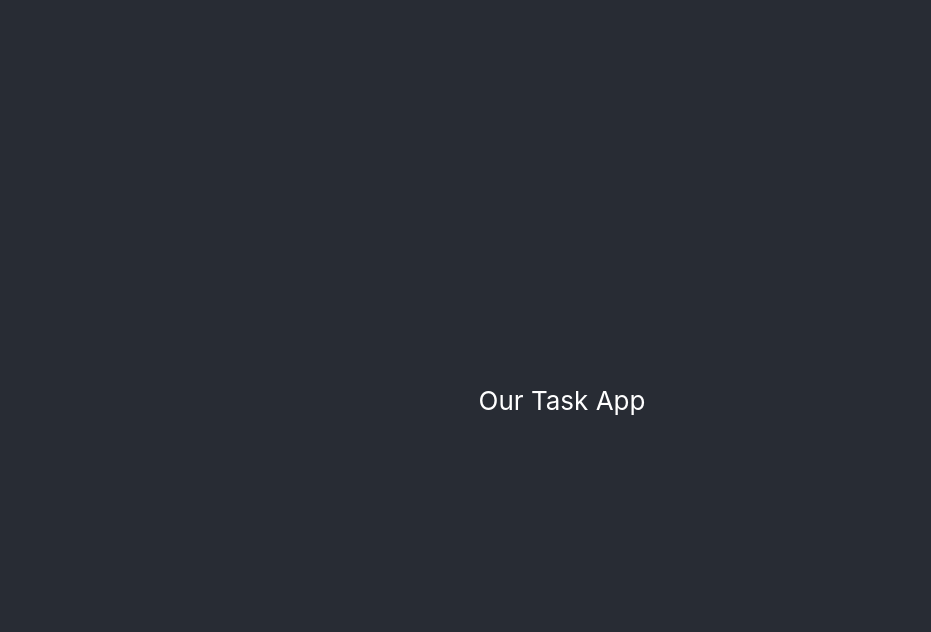
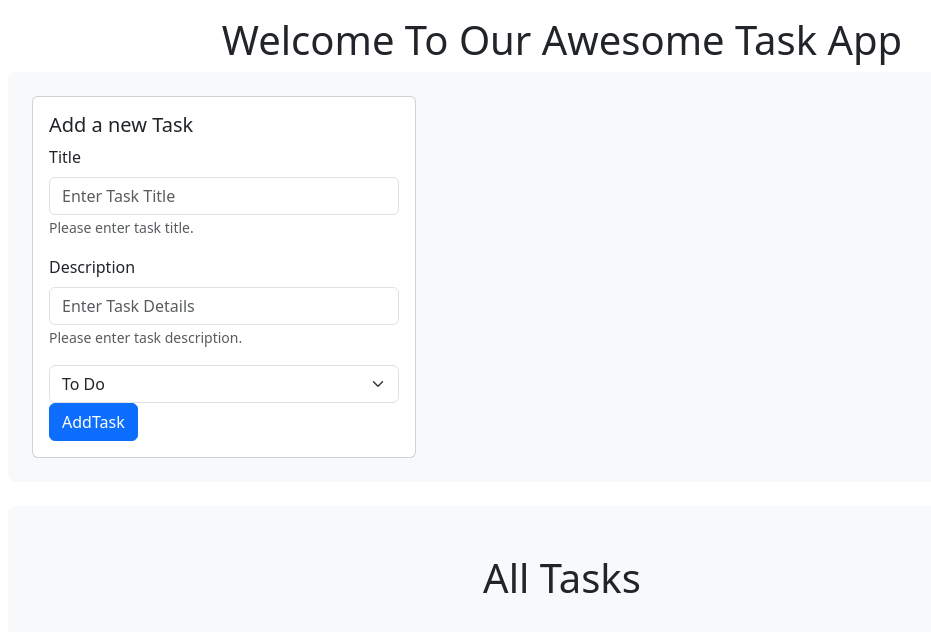
Before and after one commit to flukebox/TaskApp, a React (Create React App) app in the folder app/: page / in a window 1280 px wide. Shown: the top 632 px of the page, without its empty margins (78-1009 px from the left). Built offline with nearby package versions, Linux system fonts and the light colour scheme.

Commit message:
Static Task App

```diff
--- a/app/package.json
+++ b/app/package.json
@@ -10,7 +10,9 @@
     "@testing-library/jest-dom": "^5.17.0",
     "@testing-library/react": "^13.4.0",
     "@testing-library/user-event": "^13.5.0",
+    "bootstrap": "^5.3.2",
     "react": "^18.2.0",
+    "react-bootstrap": "^2.9.1",
     "react-dom": "^18.2.0",
     "react-scripts": "5.0.1",
     "web-vitals": "^2.1.4"
--- a/app/public/index.html
+++ b/app/public/index.html
@@ -3,26 +3,9 @@
   <head>
     <meta charset="utf-8" />
     <link rel="icon" href="%PUBLIC_URL%/favicon.ico" />
+    <meta name="theme-color" content="#000000" />
+    <meta charset="utf-8" />
     <meta name="viewport" content="width=device-width, initial-scale=1" />
-    <meta name="theme-color" content="#000000" />
-    <meta
-      name="description"
-      content="Web site created using create-react-app"
-    />
-    <!--
-      manifest.json provides metadata used when your web app is installed on a
-      user's mobile device or desktop. See https://developers.google.com/web/fundamentals/web-app-manifest/
-    -->
-    <link rel="manifest" href="%PUBLIC_URL%/manifest.json" />
-    <!--
-      Notice the use of %PUBLIC_URL% in the tags above.
-      It will be replaced with the URL of the `public` folder during the build.
-      Only files inside the `public` folder can be referenced from the HTML.
-
-      Unlike "/favicon.ico" or "favicon.ico", "%PUBLIC_URL%/favicon.ico" will
-      work correctly both with client-side routing and a non-root public URL.
-      Learn how to configure a non-root public URL by running `npm run build`.
-    -->
     <title>Task App</title>
   </head>
   <body>
--- a/app/src/App.css
+++ /dev/null
@@ -1,38 +0,0 @@
-.App {
-  text-align: center;
-}
-
-.App-logo {
-  height: 40vmin;
-  pointer-events: none;
-}
-
-@media (prefers-reduced-motion: no-preference) {
-  .App-logo {
-    animation: App-logo-spin infinite 20s linear;
-  }
-}
-
-.App-header {
-  background-color: #282c34;
-  min-height: 100vh;
-  display: flex;
-  flex-direction: column;
-  align-items: center;
-  justify-content: center;
-  font-size: calc(10px + 2vmin);
-  color: white;
-}
-
-.App-link {
-  color: #61dafb;
-}
-
-@keyframes App-logo-spin {
-  from {
-    transform: rotate(0deg);
-  }
-  to {
-    transform: rotate(360deg);
-  }
-}
--- a/app/src/App.js
+++ /dev/null
@@ -1,13 +0,0 @@
-import './App.css';
-
-function App() {
-  return (
-    <div className="App">
-      <header className="App-header">
-        <p> Our Task App</p>
-      </header>
-    </div>
-  );
-}
-
-export default App;
--- /dev/null
+++ b/app/src/components/App.css
@@ -0,0 +1,3 @@
+.header {
+    text-align: center;
+  }
--- /dev/null
+++ b/app/src/components/App.js
@@ -0,0 +1,30 @@
+import React, { useState } from 'react';
+import Container from 'react-bootstrap/Container';
+import TaskForm from './TaskForm';
+import Task from './Task';
+import './App.css';
+
+
+function App(){
+  const [tasks, setTasks] = useState([]);
+
+  function addNewTask(task){
+     console.log(task);
+     const newTasks = tasks.slice();
+     newTasks.push(task);
+     setTasks(newTasks);
+  }
+
+  return <Container className="p-3">
+        <h1 className="header">Welcome To Our Awesome Task App </h1>
+      <Container className="p-4 mb-4 bg-light rounded-3">
+        <TaskForm addNewTask={addNewTask}></TaskForm>
+      </Container>
+      <Container className="p-5 mb-4 bg-light rounded-3">
+        <h1 className="header">All Tasks</h1>
+        { tasks.map( (task, i) =>  <Task key={i} task={task}></Task>) }
+      </Container>
+    </Container>;
+}
+
+export default App;
--- /dev/null
+++ b/app/src/components/Filterbar.js
@@ -0,0 +1,3 @@
+export default function Filterbar() {
+
+}
--- /dev/null
+++ b/app/src/components/Task.js
@@ -0,0 +1,32 @@
+import React, { useState } from 'react';
+
+import Toast from 'react-bootstrap/Toast';
+import Form from 'react-bootstrap/Form';
+
+// React component to show the task
+export default function Task({task}){
+    const [show, toggleShow] = useState(true);
+    const [status, setStatus] = useState("To Do");
+    const handleChange = (e) =>  setStatus(e.target.value);
+
+    return (<>
+    { show &&  <Toast show={show} onClose={() => toggleShow(false)}>
+        <Toast.Header>
+            <strong className="me-auto">{task.title}</strong>
+        </Toast.Header>
+        <Toast.Body>
+            <div className='center m-2 p-2'>
+            { task.desc }
+            </div>
+            <div className='center p-1'>
+                <Form>
+                    <Form.Check inline value="To Do"  label="To Do" name="group1" type= "radio" checked={ 'To Do' === status}  onChange={handleChange} />
+                    <Form.Check inline value="In Progress" label="In Progress" name="group1" type= "radio"  checked={ 'In Progress' === status} onChange={handleChange} />
+                    <Form.Check inline value="Done"  label="Done" name="group1" type= "radio"  checked={ 'Done' === status} onChange={handleChange}/>
+                </Form>
+            </div>
+        </Toast.Body>
+      </Toast>
+    }
+    </>);
+}
--- /dev/null
+++ b/app/src/components/TaskForm.js
@@ -0,0 +1,44 @@
+import React, { useState } from 'react';
+
+import Button from 'react-bootstrap/Button';
+import Form from 'react-bootstrap/Form';
+import Card from 'react-bootstrap/Card'
+
+/**
+ * This react component is to handle adding new tasks
+ */
+export default function TaskForm({addNewTask}) {
+    const [title, setTitle] = useState(null);
+    const [desc, setDesc] = useState(null);
+    const [status, setStatus] = useState("To Do");
+
+    return (
+      <Card style={{ width: '24rem' }}>
+        <Card.Body>
+          <Card.Title>Add a new Task </Card.Title>
+            <Form onSubmit={(e) => { e.preventDefault(); addNewTask({title, desc, status});}}>
+              <Form.Group className="mb-3" controlId="formTaskTitle"  value={title} onChange={(e) => {setTitle(e.target.value);}}>
+                <Form.Label>Title</Form.Label>
+                <Form.Control type="text" placeholder="Enter Task Title" />
+                <Form.Text className="text-muted">
+                      Please enter task title.
+                </Form.Text>
+              </Form.Group>
+              <Form.Group className="mb-3" controlId="taskStatus" value={desc} onChange={(e) => {setDesc(e.target.value);}}>
+                <Form.Label>Description</Form.Label>
+                <Form.Control type="text" placeholder="Enter Task Details" />
+                <Form.Text className="text-muted">
+                    Please enter task description.
+                </Form.Text>
+              </Form.Group>
+              <Form.Select aria-label="Status" value={status} onChange={(e) => {setStatus(e.target.value);}}>
+                <option value="To Do">To Do</option>
+                <option value="In Progress">In Progress</option>
+                <option value="Done">Done</option>
+              </Form.Select>
+              <Button variant="primary" type="submit"> AddTask </Button>
+            </Form>
+        </Card.Body>
+      </Card>
+    );
+}
--- a/app/src/index.js
+++ b/app/src/index.js
@@ -1,8 +1,11 @@
 import React from 'react';
 import ReactDOM from 'react-dom/client';
 import './index.css';
-import App from './App';
+import App from './components/App';
 import reportWebVitals from './reportWebVitals';
+
+// Importing the Bootstrap CSS
+import 'bootstrap/dist/css/bootstrap.min.css';
 
 const root = ReactDOM.createRoot(document.getElementById('root'));
 root.render(
```
Also changed, not shown: 2 other files (tests, documents, lock files or other folders).
